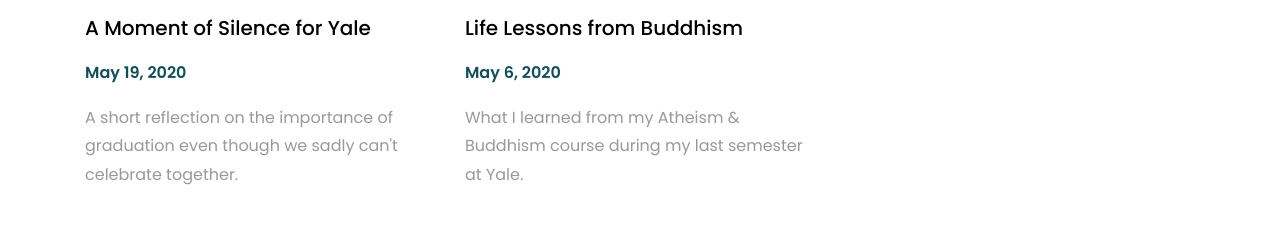
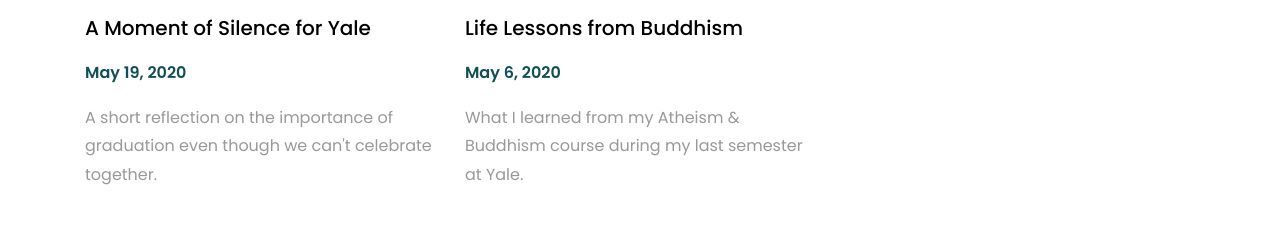
Before and after one commit to joyceduan/joyceduan.github.io, a plain HTML site: page index.html in a window 1280 px wide. Shown: the part 5125-5365 px from the top of the page. Drawn offline with Linux system fonts and the light colour scheme; files whose address does not match are found by name.

Commit message:
Change wording

```diff
--- a/index.html
+++ b/index.html
@@ -353,7 +353,7 @@
 	                	<span class="mr-2">May 19, 2020</span>
 	                </p>
                 </div>
-                <p>A short reflection on the importance of graduation even though we sadly can't celebrate together.</p>
+                <p>A short reflection on the importance of graduation even though we can't celebrate together.</p>
               </div>
             </div>
           </div>
```
